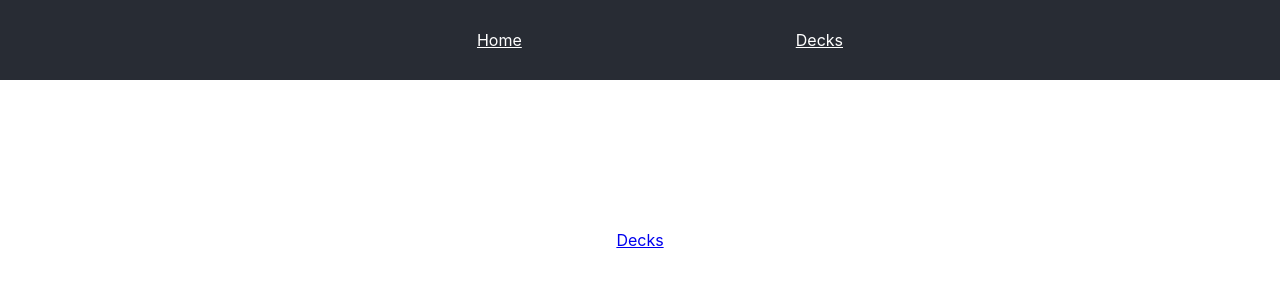
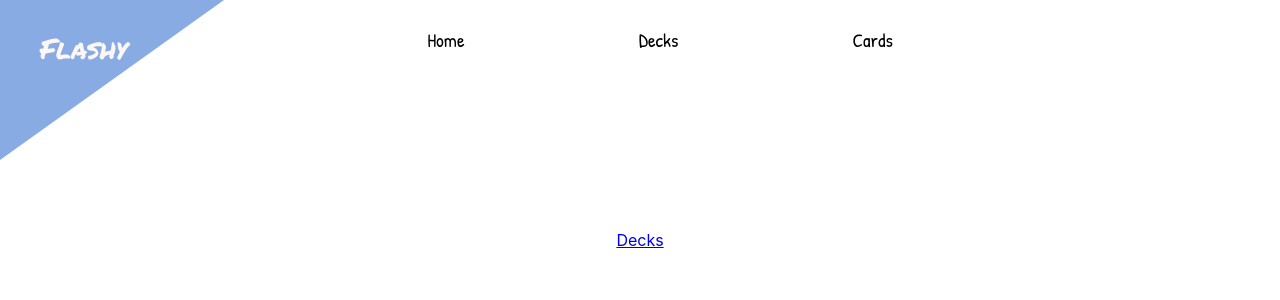
Before and after one commit to jtsuero/flashy, a React (Create React App) app: page / in a window 1280 px wide. Shown: the top 300 px of the page. Built offline with nearby package versions, Linux system fonts and the light colour scheme.

Commit message:
fix nav bar styling

```diff
--- a/public/index.html
+++ b/public/index.html
@@ -4,6 +4,9 @@
     <script type="javascript" src="./node_modules/fortawesome/fontawesome-free/js/all.js"></script>
     <meta charset="utf-8" />
     <link rel="shortcut icon" href="%PUBLIC_URL%/favicon.ico" />
+    <style>
+@import url('https://fonts.googleapis.com/css2?family=Patrick+Hand&family=Permanent+Marker&display=swap');
+    </style>
     <meta name="viewport" content="width=device-width, initial-scale=1" />
     <meta name="theme-color" content="#000000" />
     <!--
--- a/src/App.css
+++ b/src/App.css
@@ -2,25 +2,25 @@
   text-align: center;
 }
 
-.App-logo {
-  animation: App-logo-spin infinite 20s linear;
-  height: 40vmin;
-  pointer-events: none;
-}
-
-.App-link {
-  color: #61dafb;
+.triangle {
+  position: absolute;
+  top: 0;
+  left: 0;
+  border-width: 5em 7em;
+  border-style: solid;
+  border-left-color: #89abe3ff;
+  border-top-color: #89abe3ff;
+  border-right-color: transparent;
+  border-bottom-color: transparent;
 }
 
 nav {
-  background-color: #282c34;
   display: flex;
   justify-content: space-around;
   align-items: center;
   min-height: 10vh;
   margin-bottom: 150px;
-  background-color: #282c34;
-  color: white;
+  color: black;
 }
 
 .nav-links-list {
@@ -31,8 +31,21 @@ nav {
   list-style: none;
 }
 
+.logo {
+  position: absolute;
+  top: 1em;
+  left: 0.7em;
+  font-family: 'Permanent Marker', cursive;
+  font-size: 28px;
+  width: 10%;
+  color: #fcf6f5ff;
+}
+
 .nav-links {
-  color: white;
+  font-size: 1.2em;
+  color: black;
+  text-decoration: none;
+  font-family: 'Patrick Hand', sans-serif;
 }
 
 .nav-links:hover {
--- a/src/Nav.js
+++ b/src/Nav.js
@@ -5,6 +5,8 @@ import {Link} from 'react-router-dom';
 function Nav() {
   return (
     <nav>
+      <div className="triangle"></div>
+      <div className="logo">Flashy</div>
       <ul className="nav-links-list">
         <li>
           <Link to="/" className="nav-links">
@@ -16,6 +18,7 @@ function Nav() {
             Decks
           </Link>
         </li>
+        <li className="nav-links">Cards</li>
       </ul>
     </nav>
   );
```
